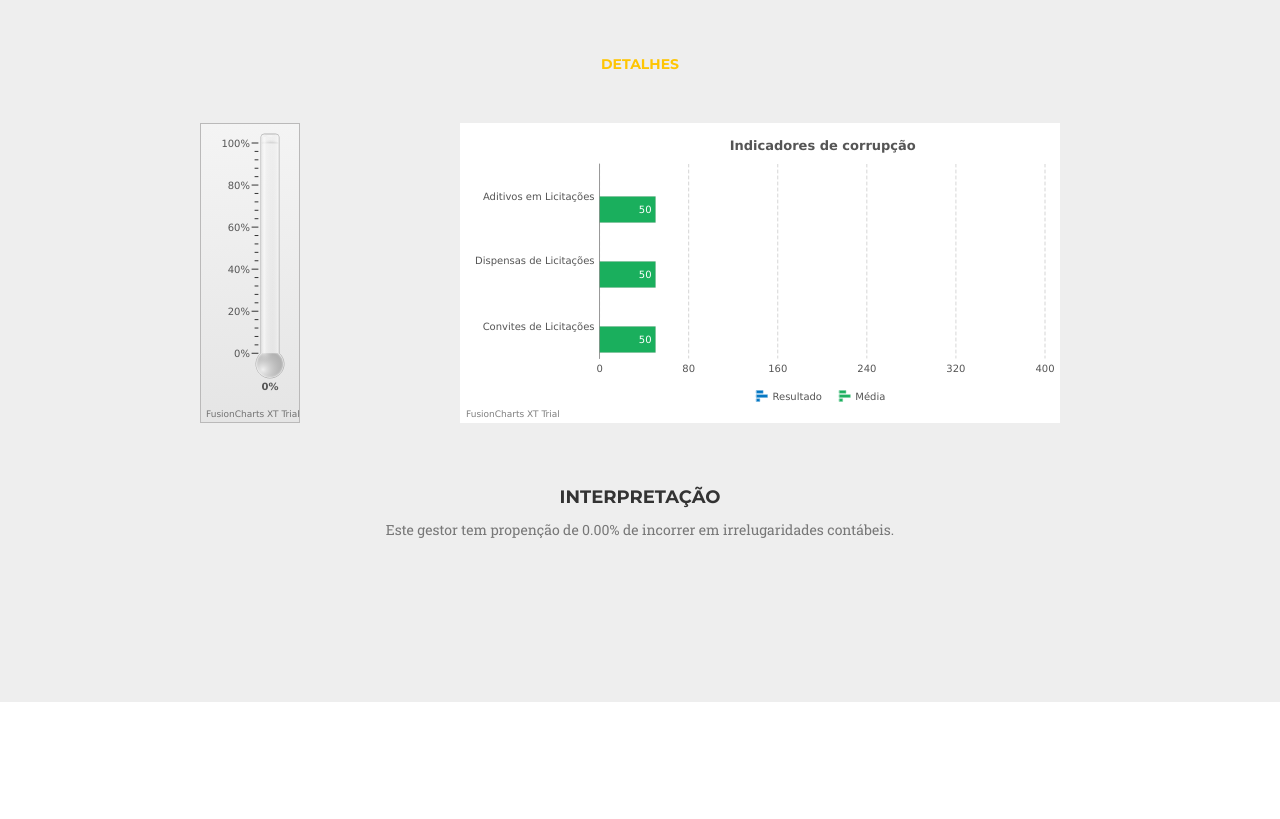
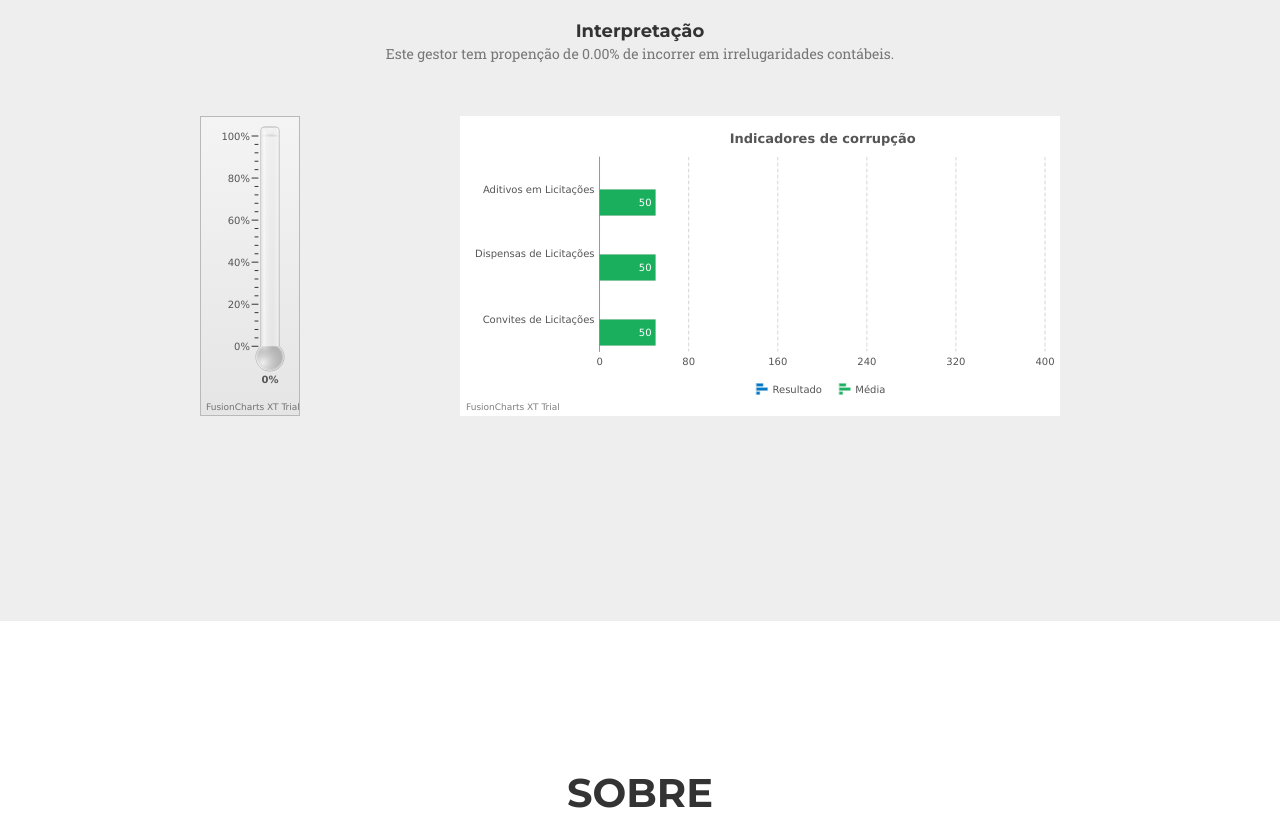
Before and after one commit to tatianass/Corruptometro, a website: page site/index.html in a window 1280 px wide. Shown: the part 1285-2104 px from the top of the page. Drawn offline with nearby package versions, Linux system fonts and the light colour scheme; a web font is replaced by a local one.

Commit message:
colocando interpretação pra cima

```diff
--- a/site/index.html
+++ b/site/index.html
@@ -149,16 +149,11 @@
                             </li>
                         </ul>
 
+                        <h4 class="section-heading">Interpretação</h4>
+                        <p class="text-muted">Este gestor tem propenção de {{value | number : 2}}% de incorrer em irrelugaridades contábeis.</p>
+
                 </div>
             </div>
-            <div class="row">
-                <div class="col-lg-12 text-center">
-                   <h5 class="section-heading" style="color:#fec503 ">Detalhes</h5>
-                </div>
-
-            </div>
-            <hr>
-
 
             <div class="row">
 
@@ -181,16 +176,6 @@
                 </div>
             </div>
 
-<div class="row">
-                <div class="col-lg-12 text-center">
-                    <h4 class="section-heading">Interpretação</h4>
-                     <p class="text-muted">Este gestor tem propenção de {{value | number : 2}}% de incorrer em irrelugaridades contábeis.</p>
-                </div>
-            </div>
-
-            </div>
-
-        </div>
     </section>
 
     <!-- sobre Section -->
```
